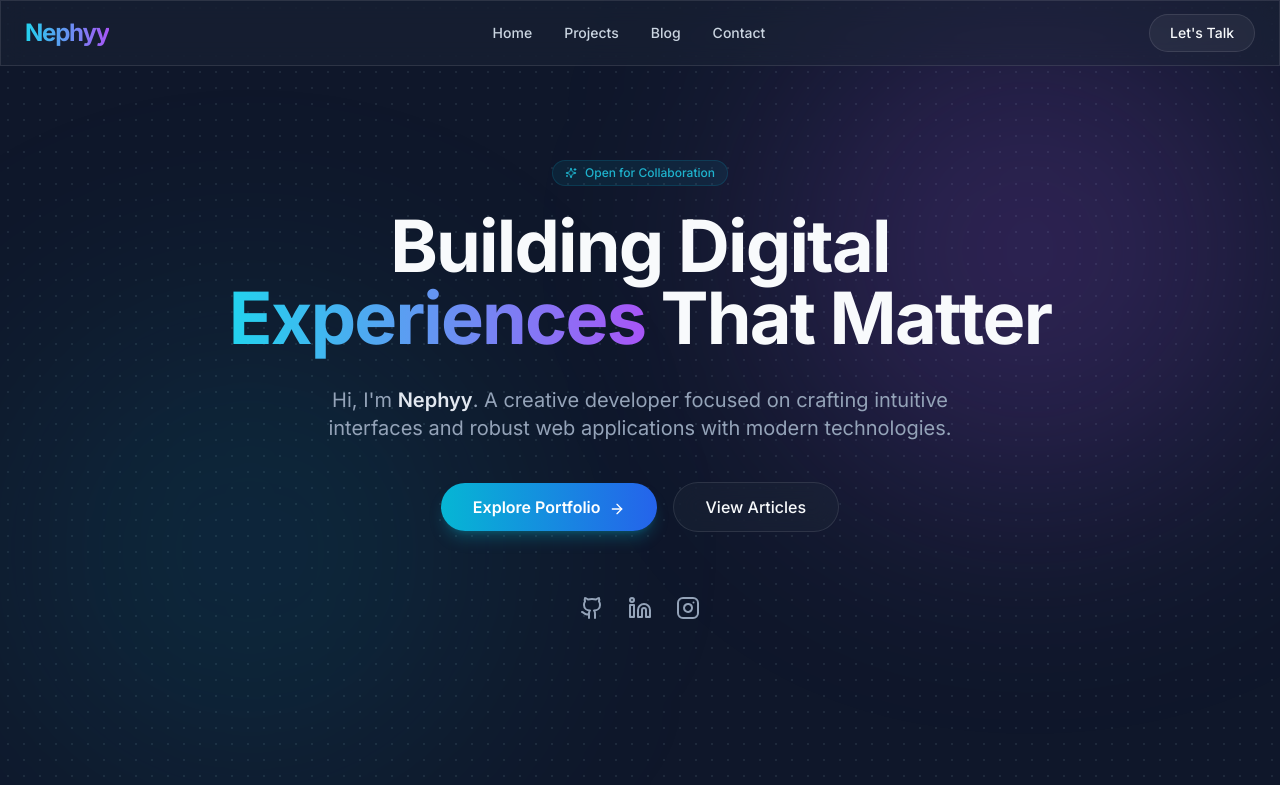
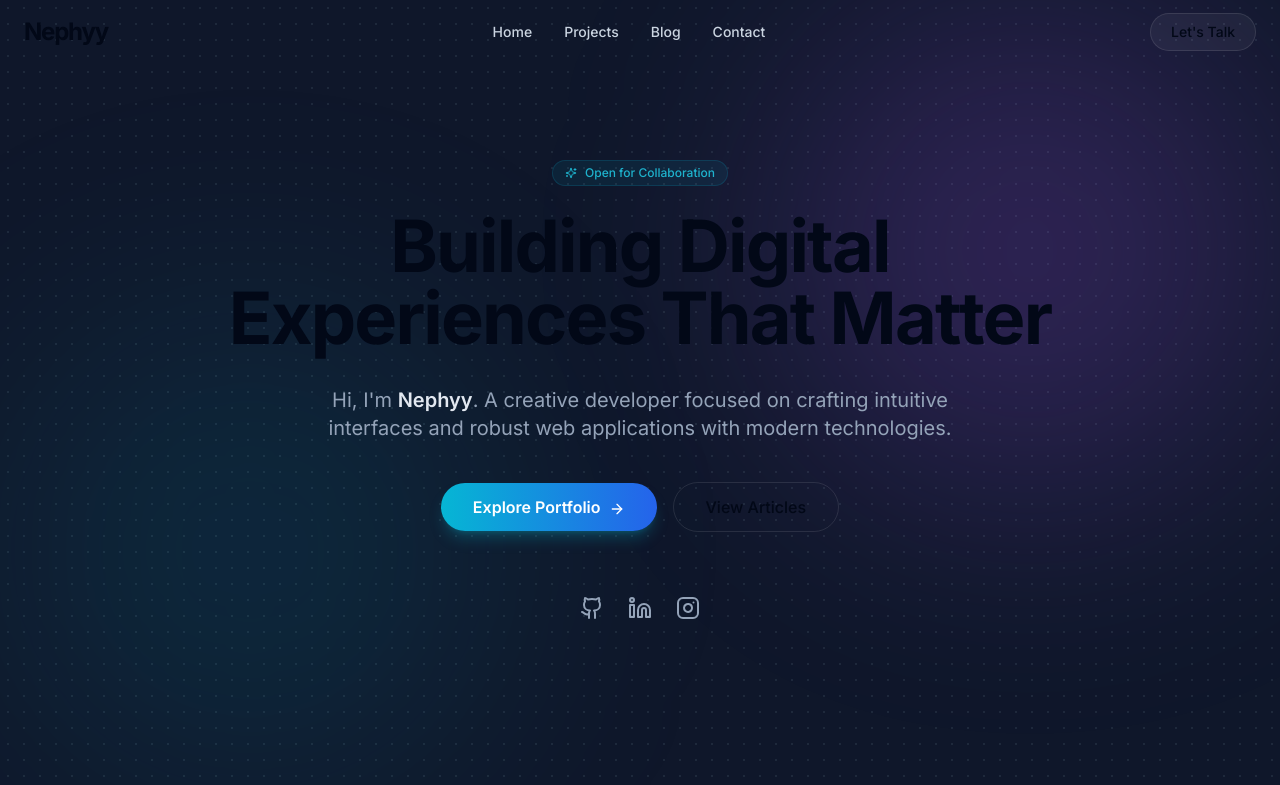
Before and after one commit to Nephyy1/nephyy-portofolio, a Next.js app: page / in a window 1280 px wide. Shown: the top 785 px of the page. Built offline with nearby package versions, Linux system fonts and the light colour scheme.

Commit message:
Update globals.css

```diff
--- a/app/globals.css
+++ b/app/globals.css
@@ -2,30 +2,75 @@
 @tailwind components;
 @tailwind utilities;
 
-:root {
-  --background: #0f172a;
-  --foreground: #f8fafc;
+@layer base {
+  :root {
+    --background: 0 0% 100%;
+    --foreground: 222.2 84% 4.9%;
+
+    --card: 0 0% 100%;
+    --card-foreground: 222.2 84% 4.9%;
+
+    --popover: 0 0% 100%;
+    --popover-foreground: 222.2 84% 4.9%;
+
+    --primary: 222.2 47.4% 11.2%;
+    --primary-foreground: 210 40% 98%;
+
+    --secondary: 210 40% 96.1%;
+    --secondary-foreground: 222.2 47.4% 11.2%;
+
+    --muted: 210 40% 96.1%;
+    --muted-foreground: 215.4 16.3% 46.9%;
+
+    --accent: 210 40% 96.1%;
+    --accent-foreground: 222.2 47.4% 11.2%;
+
+    --destructive: 0 84.2% 60.2%;
+    --destructive-foreground: 210 40% 98%;
+
+    --border: 214.3 31.8% 91.4%;
+    --input: 214.3 31.8% 91.4%;
+    --ring: 222.2 84% 4.9%;
+
+    --radius: 0.5rem;
+  }
+
+  .dark {
+    --background: 222.2 84% 4.9%;
+    --foreground: 210 40% 98%;
+
+    --card: 222.2 84% 4.9%;
+    --card-foreground: 210 40% 98%;
+
+    --popover: 222.2 84% 4.9%;
+    --popover-foreground: 210 40% 98%;
+
+    --primary: 210 40% 98%;
+    --primary-foreground: 222.2 47.4% 11.2%;
+
+    --secondary: 217.2 32.6% 17.5%;
+    --secondary-foreground: 210 40% 98%;
+
+    --muted: 217.2 32.6% 17.5%;
+    --muted-foreground: 215 20.2% 65.1%;
+
+    --accent: 217.2 32.6% 17.5%;
+    --accent-foreground: 210 40% 98%;
+
+    --destructive: 0 62.8% 30.6%;
+    --destructive-foreground: 210 40% 98%;
+
+    --border: 217.2 32.6% 17.5%;
+    --input: 217.2 32.6% 17.5%;
+    --ring: 212.7 26.8% 83.9%;
+  }
 }
 
-body {
-  color: var(--foreground);
-  background: var(--background);
-  font-family: Arial, Helvetica, sans-serif;
-  overflow-x: hidden;
-}
-
-@layer utilities {
-  .text-gradient {
-    background-clip: text;
-    -webkit-background-clip: text;
-    -webkit-text-fill-color: transparent;
-    background-image: linear-gradient(to right, #22d3ee, #a855f7);
+@layer base {
+  * {
+    @apply border-border;
   }
-
-  .glass-panel {
-    background: rgba(30, 41, 59, 0.4);
-    backdrop-filter: blur(12px);
-    -webkit-backdrop-filter: blur(12px);
-    border: 1px solid rgba(255, 255, 255, 0.1);
+  body {
+    @apply bg-background text-foreground;
   }
 }
```
